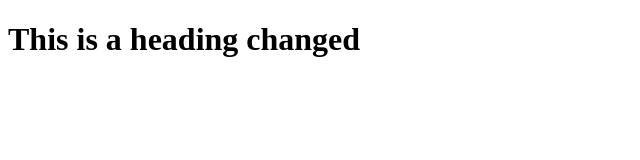
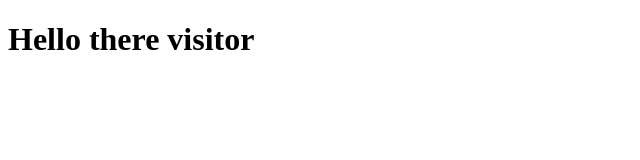
Before and after one commit to ninoch3n/firstpage, a plain HTML site: page index.html in a window 1280 px wide. Shown: the whole page, without its empty margins (0-640 px from the left). Drawn offline with Linux system fonts and the light colour scheme.

Commit message:
Update index.html

```diff
--- a/index.html
+++ b/index.html
@@ -1,11 +1,11 @@
 <!DOCTYPE html>
 <html>
     <head>
-        <title>This is a title</title>
+        <title>firstProject</title>
     </head>
     <body>
-        <h1>
-            This is a heading changed
-        </h1>
+        <div class="content">
+            <h1>Hello there visitor</h1>
+        </div>
     </body>
 </html>
```
